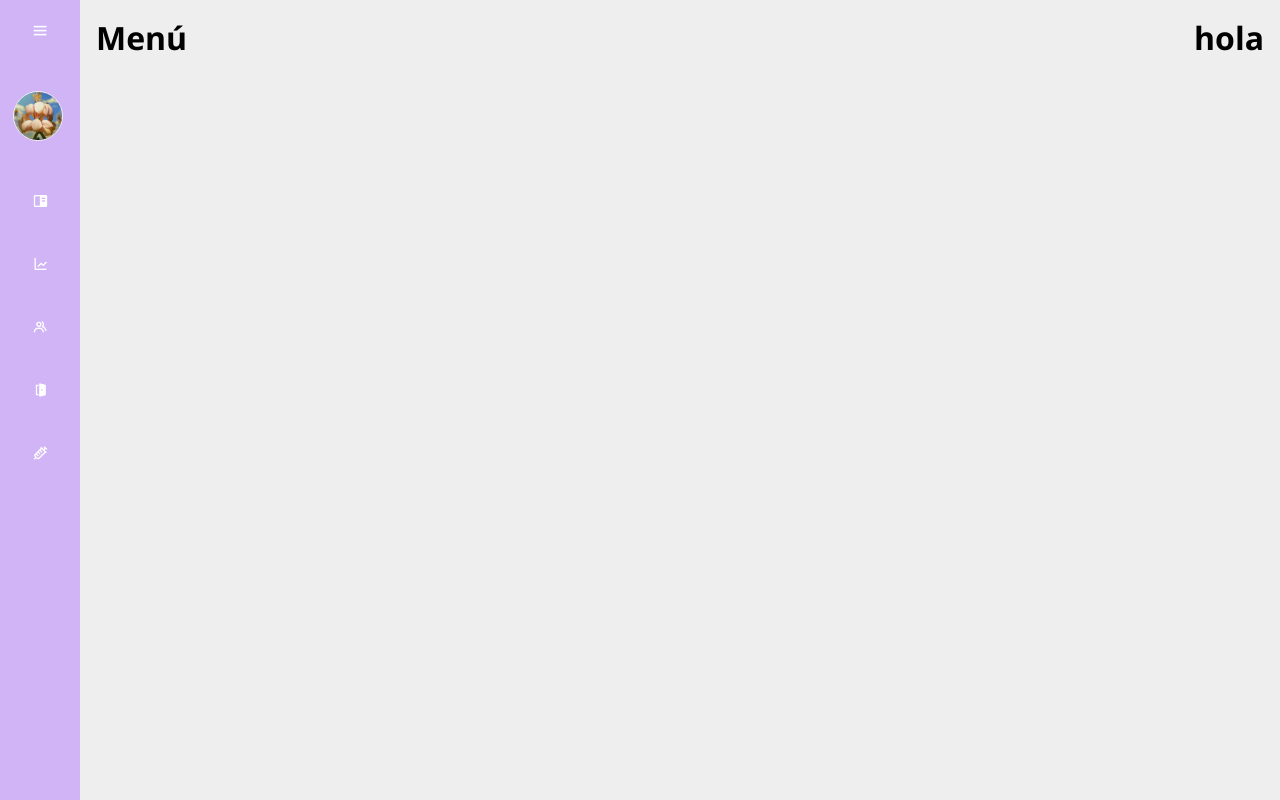
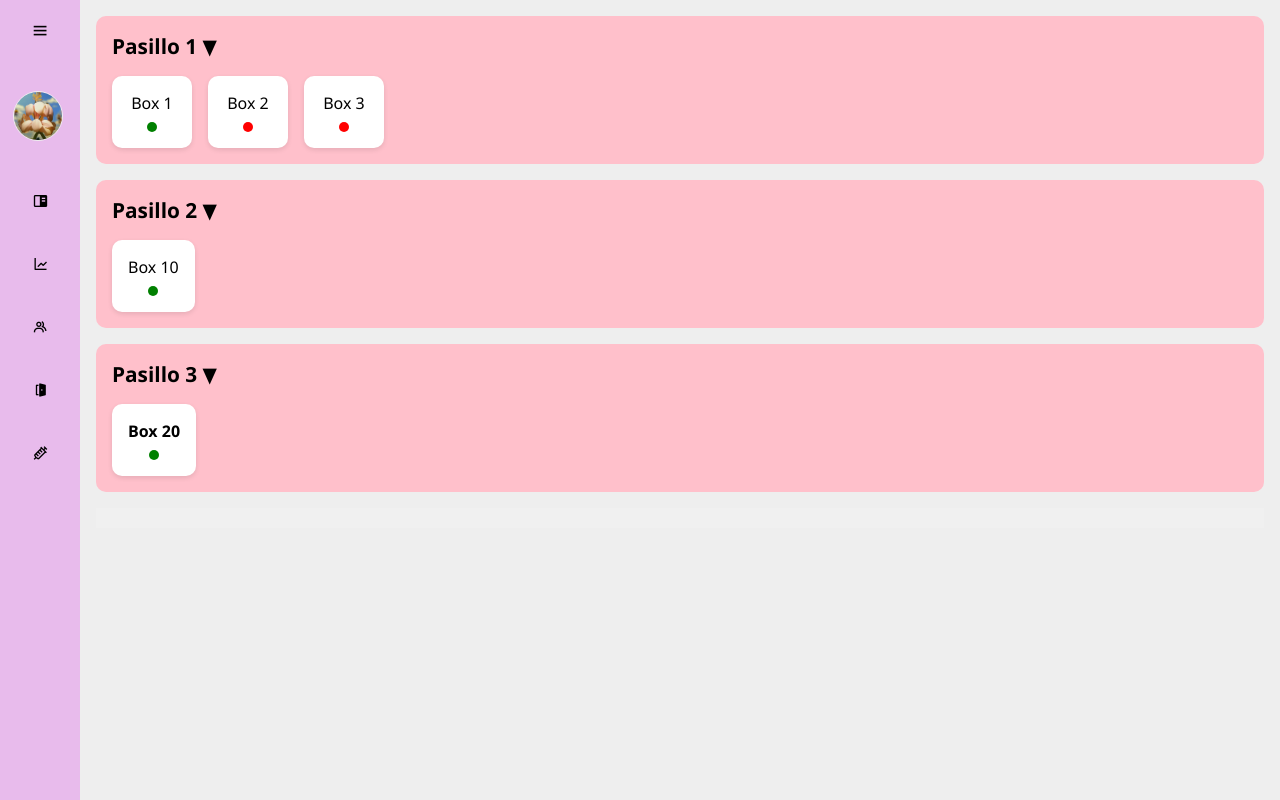
Before and after one commit to Benjasncz2/prueba-aws, a Django app: page /home/ in a window 1280 px wide. Run offline with Django 5.2, Linux system fonts and the light colour scheme.

Commit message:
Visualización de lo boxes
lol

```diff
--- a/proyecto/myapp/static/css/estilo.css
+++ b/proyecto/myapp/static/css/estilo.css
@@ -24,7 +24,7 @@
     left: 0;
     height: 100vh;
     width: 80px;
-    background-color: #d0b4f5;
+    background-color: #e8bbec;
     padding: .4rem .8rem;
     transition: all 0.5s ease;
 }
@@ -39,7 +39,7 @@
 
 .sidebar #btn {
     position: absolute;
-    color: #fff;
+    color: #000;
     top: .4rem;
     left: 50%;
     font-size: 1.2rem;
@@ -53,7 +53,7 @@
 }
 
 .sidebar .top .logo{
-    color: #fff;
+    color: #000;
     display: flex;
     height: 50px;
     width: 100%;
@@ -78,7 +78,7 @@
 }
 
 .user p {
-    color: #fff;
+    color: #000;
     opacity: 1;
     margin-left: 1rem;
 }
@@ -106,7 +106,7 @@
 }
 
 .sidebar ul li a { /* Color de las letras al lado del icono */
-    color: #fff;
+    color: #000;
     display: flex;
     align-items: center;
     text-decoration: none;
@@ -149,6 +149,16 @@
     opacity: 0;
 }
 
+
+.sidebar ul li .tooltip {
+    background-color: #fff;  /* o cualquier color sólido */
+    color: #000;             /* texto negro */
+    font-weight: bold;
+    opacity: 0;
+    transition: opacity 0.3s ease;
+}
+
+
 .sidebar ul li:hover .tooltip {
     opacity: 1;
 }
@@ -180,3 +190,58 @@
     border-radius: 100%;
     border: 1px solid #eee;
 }
+
+
+/* VISUALIZACION DE LOS BOXES TO PRO */
+
+
+.pasillo {
+    margin-bottom: 1rem;
+    background: pink;
+    padding: 1rem;
+    border-radius: 10px;
+  }
+
+
+  .pasillo {
+    position: relative; /* Necesario para que z-index funcione */
+    z-index: 10;         /* Más alto que 0, pero más bajo que tooltip */
+  }
+
+  .pasillo-header {
+    font-weight: bold;
+    font-size: 1.3rem;
+    cursor: pointer;
+    display: flex;
+    justify-content: space-between;
+    align-items: center;
+  }
+
+  .boxes {
+    display: flex;
+    flex-wrap: wrap;
+    gap: 1rem;
+    margin-top: 1rem;
+  }
+
+  .box {
+    background: white;
+    padding: 1rem;
+    border-radius: 10px;
+    min-width: 80px;
+    text-align: center;
+    box-shadow: 0 2px 5px rgba(0,0,0,0.1);
+  }
+
+  .box .status {
+    width: 10px;
+    height: 10px;
+    margin: 0 auto;
+    border-radius: 50%;
+    margin-top: 0.5rem;
+  }
+
+  .green { background: green; }
+  .red { background: red; }
+
+  .hidden { display: none; }
--- a/proyecto/myapp/templates/home.html
+++ b/proyecto/myapp/templates/home.html
@@ -64,12 +64,47 @@
     </div>
 
     <div class="main-content">
-        <div class="container">
-            <h1>Menú</h1>
-            <h1>hola</h1>
+        <div class="pasillo">
+            <div class="pasillo-header" onclick="toggleBoxes(this)">Pasillo 1 ▼</div>
+            <div class="boxes">
+              <div class="box">Box 1<div class="status green"></div></div>
+              <div class="box">Box 2<div class="status red"></div></div>
+              <div class="box">Box 3<div class="status red"></div></div>
+              <!-- ... -->
+            </div>
+          </div>
+
+          <div class="pasillo">
+            <div class="pasillo-header" onclick="toggleBoxes(this)">Pasillo 2 ▼</div>
+            <div class="boxes">
+              <div class="box">Box 10<div class="status green"></div></div>
+              <!-- ... -->
+            </div>
+          </div>
+
+          <div class="pasillo">
+            <div class="pasillo-header" onclick="toggleBoxes(this)">Pasillo 3 ▼</div>
+            <div class="boxes">
+              <div class="box">
+                <strong>Box 20</strong>
+                <div class="status green"></div>
+              </div>
+              <!-- Más boxes -->
+            </div>
+          </div>
+
+        <div style="background: #f0f0f0; padding: 10px; margin-bottom: 20px;">
+            {% for id_pasillo, data in pasillos.items %}
+            <h2>{{ data.nombre }}</h2>
+            <ul>
+              {% for box in data.boxes %}
+                <li>Box {{ box.numero }} - Estado: {{ box.estado }}</li>
+              {% endfor %}
+            </ul>
+          {% endfor %}
         </div>
+
     </div>
-
 </body>
 
 <script>
@@ -78,6 +113,14 @@
     btn.onclick = function (){
         sidebar.classList.toggle('active');
     };
+
+    function toggleBoxes(header) {
+    const boxes = header.nextElementSibling;
+    boxes.classList.toggle('hidden');
+    header.textContent = header.textContent.includes('▲')
+      ? header.textContent.replace('▲', '▼')
+      : header.textContent.replace('▼', '▲');
+  }
 </script>
 
 </html>
--- a/proyecto/myapp/templates/login.html
+++ b/proyecto/myapp/templates/login.html
@@ -122,7 +122,7 @@
 
         <!-- Formulario de login a la derecha -->
         <div class="right-side">
-            <form class="login-form" action="#" method="post">
+            <form class="login-form" action="/home" method="get">
                 <h2>Iniciar sesión</h2>
 
                 <!-- Etiqueta y campo de usuario -->
--- a/proyecto/myapp/views.py
+++ b/proyecto/myapp/views.py
@@ -1,5 +1,44 @@
 from django.shortcuts import render
 from django.http import HttpResponse
+from .models import *
+from django.db import connection
+
+def disponibilidad_boxes(request):
+    with connection.cursor() as cursor:
+        cursor.execute("""
+            SELECT
+                p.idPasillo,
+                p.nombrePasillo,
+                b.idBox,
+                b.numeroBox,
+                eb.descripcionEstadoBox
+            FROM pasillo p
+            JOIN box b ON b.idPasillo = p.idPasillo
+            JOIN estadobox eb ON eb.idEstadoBox = b.idEstadoBox
+            ORDER BY p.idPasillo, b.numeroBox;
+        """)
+        rows = cursor.fetchall()
+
+    # Transformar a estructura útil para el template
+    resultado = {}
+    for row in rows:
+        id_pasillo, nombre_pasillo, id_box, numero_box, estado_box = row
+        if id_pasillo not in resultado:
+            resultado[id_pasillo] = {
+                'nombre': nombre_pasillo,
+                'boxes': []
+            }
+        resultado[id_pasillo]['boxes'].append({
+            'id': id_box,
+            'numero': numero_box,
+            'estado': estado_box
+        })
+
+    return render(request, 'home.html', {'pasillos': resultado})
+
+
+
+
 
 def login(request):
     return render(request, 'login.html')
```
Also changed, not shown: proyecto/myapp/models.py (+156 -26 lines), proyecto/myapp/migrations/0001_initial.py (added), proyecto/myapp/migrations/0002_initial.py (added).
